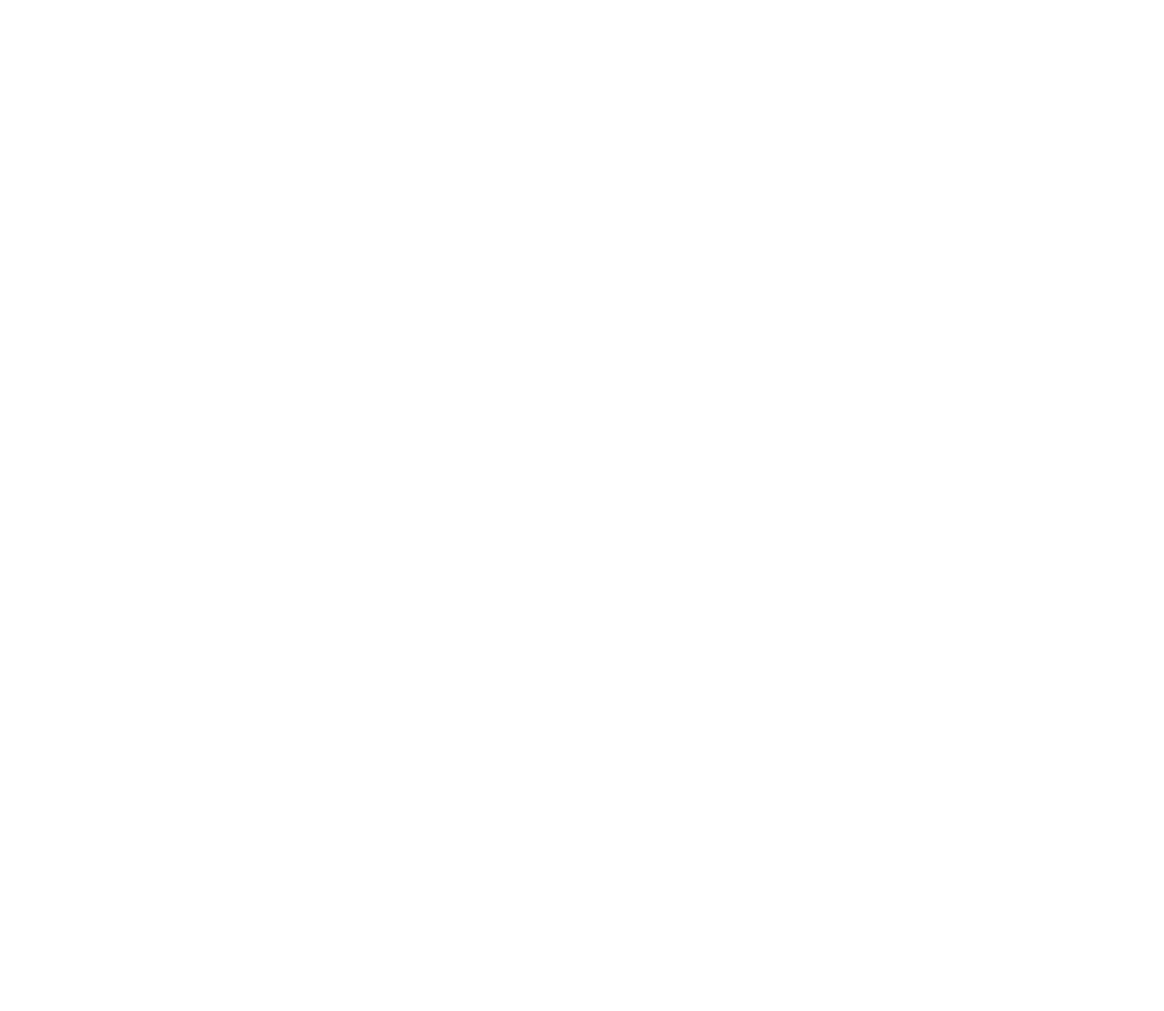
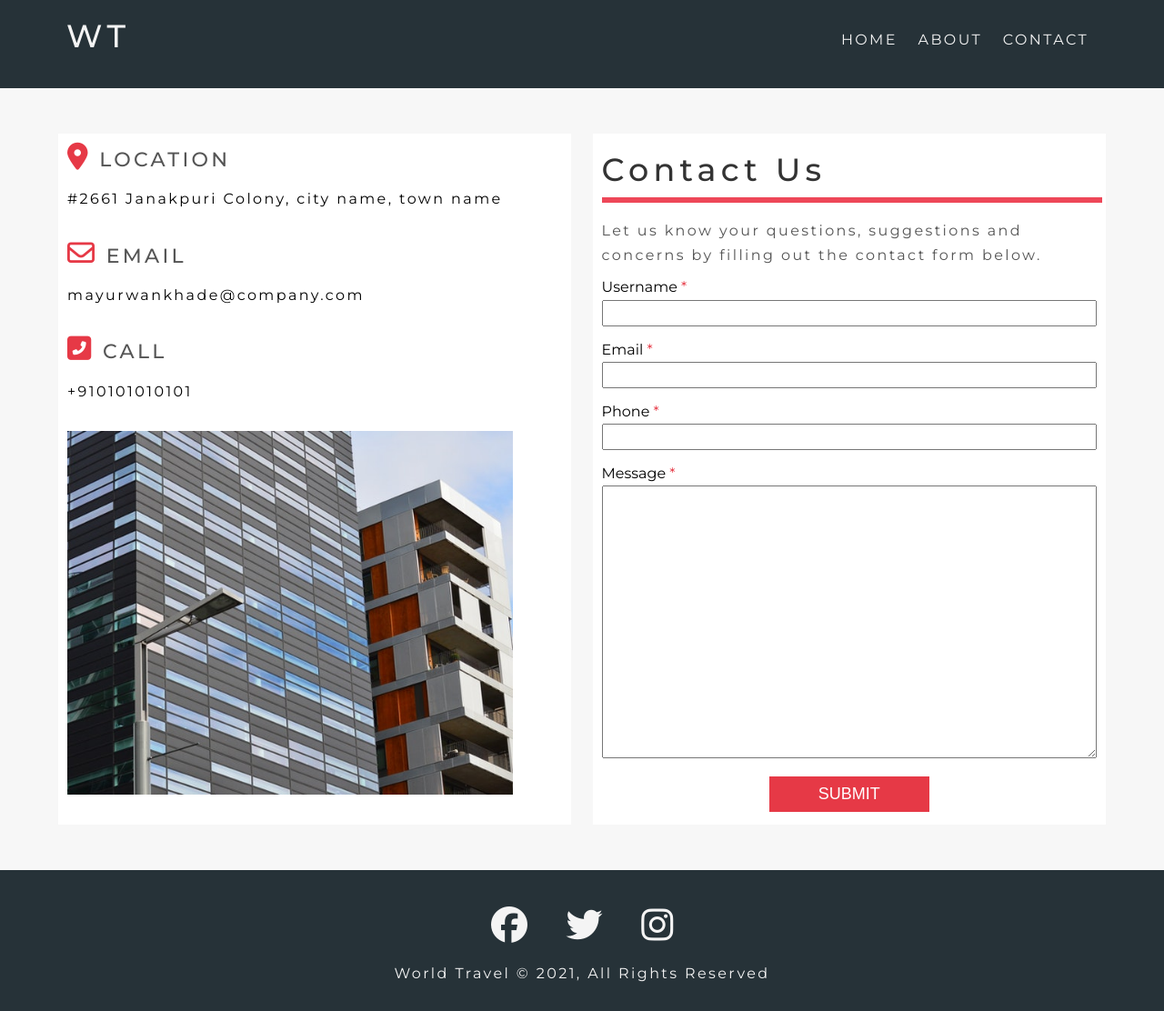
Before and after one commit to mayurwankhade96/Travel-Website, a plain HTML site: page pages/contact.html in a window 1280 px wide. Shown: the whole page at 91% size. Before the commit the page ends 800 px from the top, so only its background shows below. Drawn offline with Linux system fonts and the light colour scheme.

Commit message:
[Mayur] Add : Contact page finished

```diff
--- a/css/style.css
+++ b/css/style.css
@@ -386,3 +386,100 @@ h3 {
   display: block;
   clear: both;
 }
+
+/* ########## contact page styling ########## */
+
+.contact-form {
+  padding: 5rem 0;
+  background: #f7f7f7;
+}
+
+.form-wrapper::after {
+  content: '';
+  display: block;
+  clear: both;
+}
+
+.form-wrapper .company-address {
+  height: 760px;
+  background: #fff;
+  width: 49%;
+  float: left;
+  padding: 1rem;
+}
+
+.form-wrapper .company-address i {
+  display: inline-block;
+  margin-right: 1rem;
+}
+
+.form-wrapper .company-address h2 {
+  display: inline-block;
+  text-transform: uppercase;
+}
+
+.form-wrapper .address-group {
+  margin-bottom: 3rem;
+}
+
+.form-wrapper .company-address img {
+  max-width: 90%;
+  min-height: 40rem;
+  object-fit: cover;
+  object-position: right;
+}
+
+/* ########## form styling ########## */
+
+.form-wrapper .form {
+  height: 760px;
+  font-size: 1.6rem;
+  background: #fff;
+  width: 49%;
+  float: right;
+  padding: 1rem;
+}
+
+.form h1::after {
+  content: '';
+  display: block;
+  border: 3px solid #ee4758;
+  width: 100%;
+}
+
+.form-wrapper label {
+  display: block;
+}
+
+.form-wrapper .form input {
+  padding: 0.5rem;
+  width: 100%;
+}
+
+.form-wrapper .form .form-group {
+  margin-bottom: 1.2rem;
+}
+
+.form-wrapper .form label::after {
+  content: ' *';
+  color: #e63946;
+}
+
+.form-wrapper .form textarea {
+  width: 100%;
+  height: 300px;
+  padding: 1rem;
+}
+
+.form-btn {
+  display: block;
+  margin: 0 auto;
+  padding: 0.5em 3em;
+  font-size: 1.8rem;
+  text-transform: uppercase;
+  background: #e63946;
+  color: #fff;
+  outline: none;
+  border: none;
+  cursor: pointer;
+}
--- a/pages/contact.html
+++ b/pages/contact.html
@@ -0,0 +1,83 @@
+<!DOCTYPE html>
+<html lang="en">
+
+<head>
+    <meta charset="UTF-8">
+    <meta http-equiv="X-UA-Compatible" content="IE=edge">
+    <meta name="viewport" content="width=device-width, initial-scale=1.0">
+    <link rel="stylesheet" href="../css/style.css">
+    <script src="https://kit.fontawesome.com/86ddb1ba29.js" crossorigin="anonymous"></script>
+    <title>Travel Website | Contact Page</title>
+</head>
+
+<body>
+    <nav class="navbar bg-dark">
+        <div class="container">
+            <h1 class="logo lg-heading text-light">WT</h1>
+            <ul class="nav-items">
+                <li class="nav-item"><a href="./index.html">Home</a></li>
+                <li class="nav-item"><a href="./about.html">About</a></li>
+                <li class="nav-item"><a href="./contact.html">Contact</a></li>
+            </ul>
+        </div>
+    </nav>
+
+    <section class="contact-form">
+        <div class="container">
+            <div class="form-wrapper">
+                <div class="company-address">
+                    <div class="address-group">
+                        <i class="fas fa-map-marker-alt fa-3x text-red"></i>
+                        <h2 class="text-gray md-heading">Location</h2>
+                        <p>#2661 Janakpuri Colony, city name, town name</p>
+                    </div>
+                    <div class="address-group">
+                        <i class="far fa-envelope fa-3x text-red"></i>
+                        <h2 class="text-gray md-heading">Email</h2>
+                        <p>mayurwankhade@company.com</p>
+                    </div>
+                    <div class="address-group">
+                        <i class="fas fa-phone-square-alt fa-3x text-red"></i>
+                        <h2 class="text-gray md-heading">Call</h2>
+                        <p>+910101010101</p>
+                    </div>
+                    <img src="../assets/images/company-img.jpg" alt="Buildings">
+                </div>
+                <form action="" class="form">
+                    <h1 class="lg-heading text-black">Contact Us</h1>
+                    <p class="text-gray">Let us know your questions, suggestions and concerns by filling out the contact
+                        form below.</p>
+
+                    <div class="form-group">
+                        <label for="username">Username</label>
+                        <input type="text" id="username" required>
+                    </div>
+                    <div class="form-group">
+                        <label for="email">Email</label>
+                        <input type="email" id="email" required>
+                    </div>
+                    <div class="form-group">
+                        <label for="phone">Phone</label>
+                        <input type="text" id="phone" required>
+                    </div>
+                    <div class="form-group">
+                        <label for="message">Message</label>
+                        <textarea name="" id="message"></textarea>
+                    </div>
+                    <button type="submit" class="form-btn">Submit</button>
+                </form>
+            </div>
+        </div>
+    </section>
+
+    <footer class="footer">
+        <div class="social-media-links">
+            <i class="fab fa-facebook fa-4x"></i>
+            <i class="fab fa-twitter fa-4x"></i>
+            <i class="fab fa-instagram fa-4x"></i>
+        </div>
+        <p>World Travel &copy; 2021, All Rights Reserved</p>
+    </footer>
+</body>
+
+</html>
```
